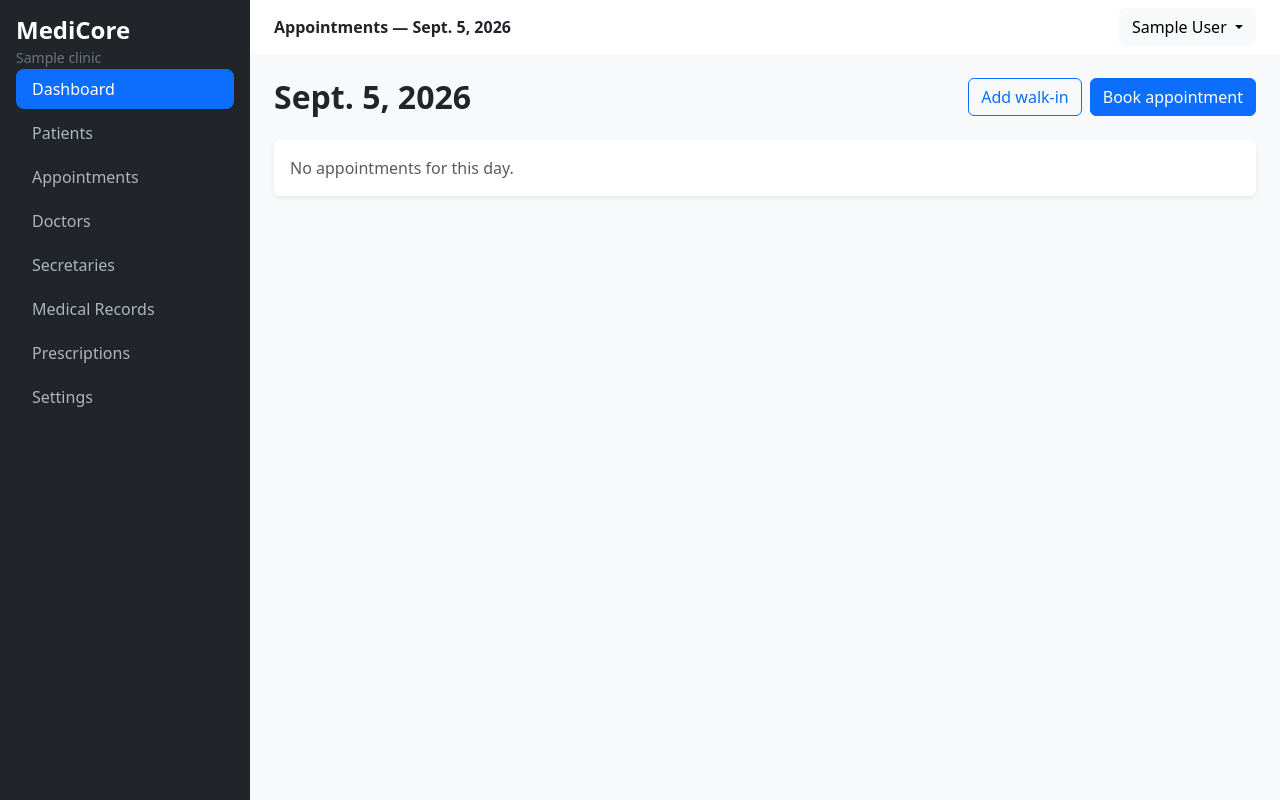
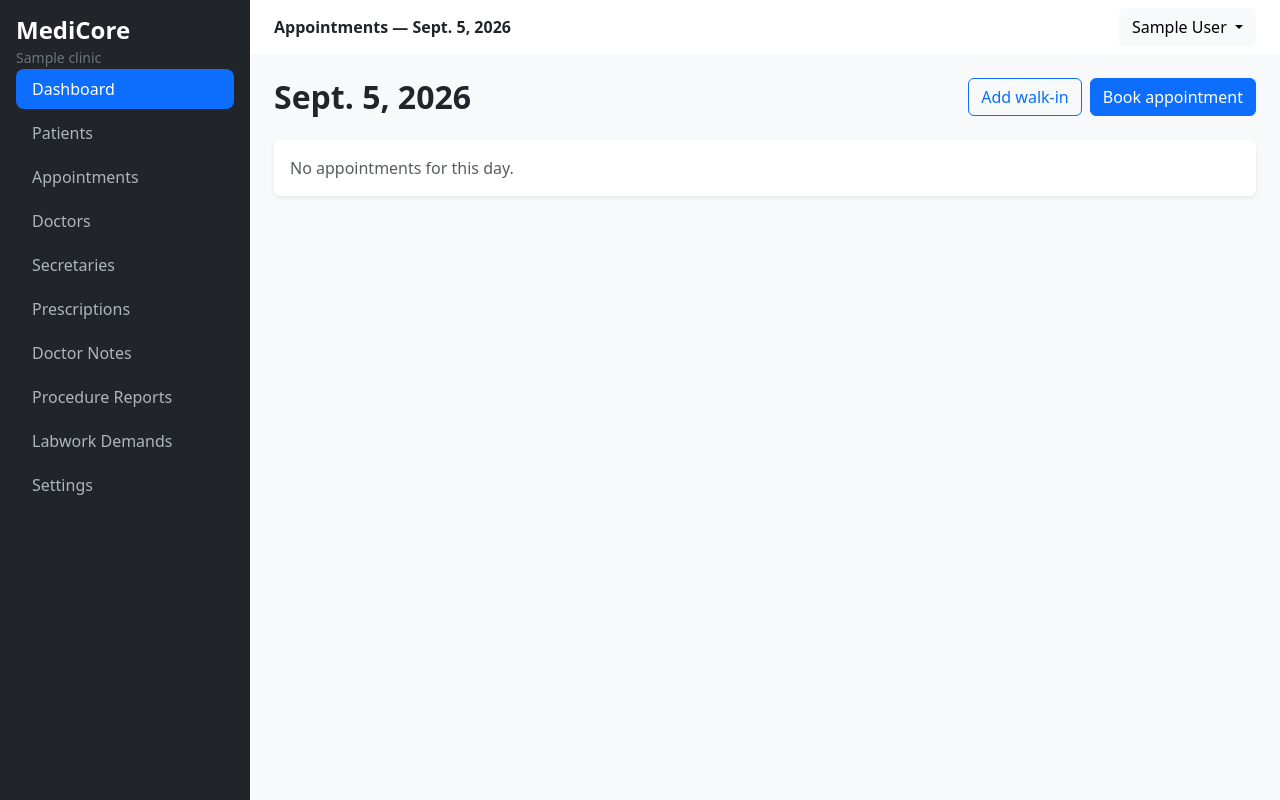
Before and after one commit to RaoufHamaissia/clinic-saas, a Django app: page /appointments/ in a window 1280 px wide. Run offline with Django 5.2, Linux system fonts and the light colour scheme; a user stored in the database is signed in; tables that the repository leaves empty hold one stand-in row (values such as "Sample post").

Commit message:
added nav links for records in base.html

```diff
--- a/core/templates/core/base.html
+++ b/core/templates/core/base.html
@@ -80,13 +80,23 @@
                         </a>
                     </li>
                     <li class="nav-item">
-                        <a href="#" class="nav-link">
-                            Medical Records
+                        <a href="{% url "records:prescription_list" %}" class="nav-link">
+                            Prescriptions
                         </a>
                     </li>
                     <li class="nav-item">
-                        <a href="#" class="nav-link">
-                            Prescriptions
+                        <a href="{% url "records:note_list" %}" class="nav-link">
+                            Doctor Notes
+                        </a>
+                    </li>
+                    <li class="nav-item">
+                        <a href="{% url "records:procedure_report_list" %}" class="nav-link">
+                            Procedure Reports
+                        </a>
+                    </li>
+                    <li class="nav-item">
+                        <a href="{% url "records:labwork_demand_list" %}" class="nav-link">
+                            Labwork Demands
                         </a>
                     </li>
                     <li class="nav-item">
```
